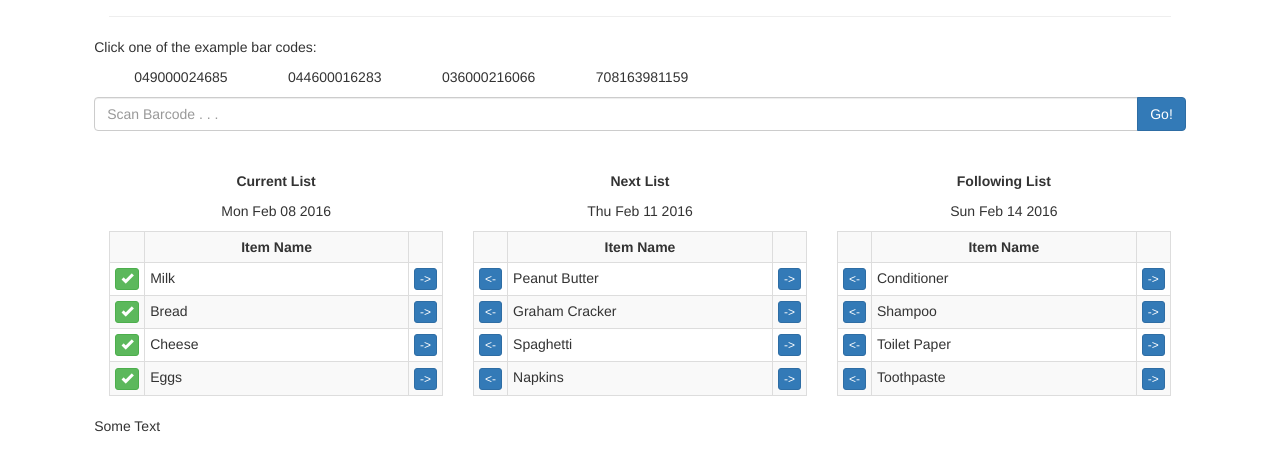
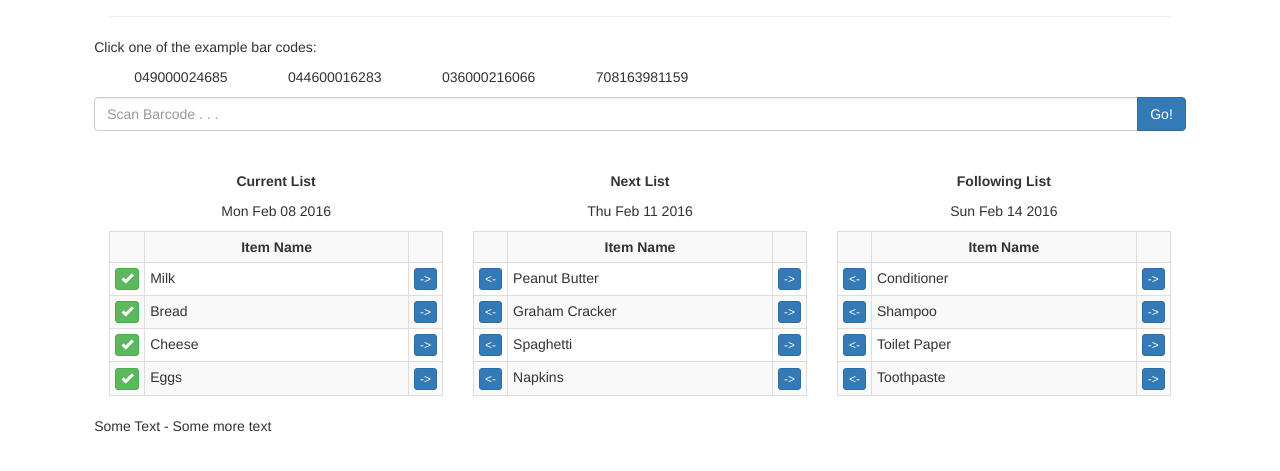
Before and after one commit to aarontoys/predictive_shopping_list, a website: page index.html in a window 1280 px wide. Shown: the part 155-626 px from the top of the page. Drawn offline with nearby package versions, Linux system fonts and the light colour scheme.

```diff
--- a/index.html
+++ b/index.html
@@ -174,7 +174,7 @@
 
         </div> <!-- row -->
         <div class="row">
-          <p>Some Text</p>
+          <p>Some Text - Some more text</p>
         </div>
       </div> <!--col-md-10 col-md-offset-1 -->
     </div> <!-- row -->
```
